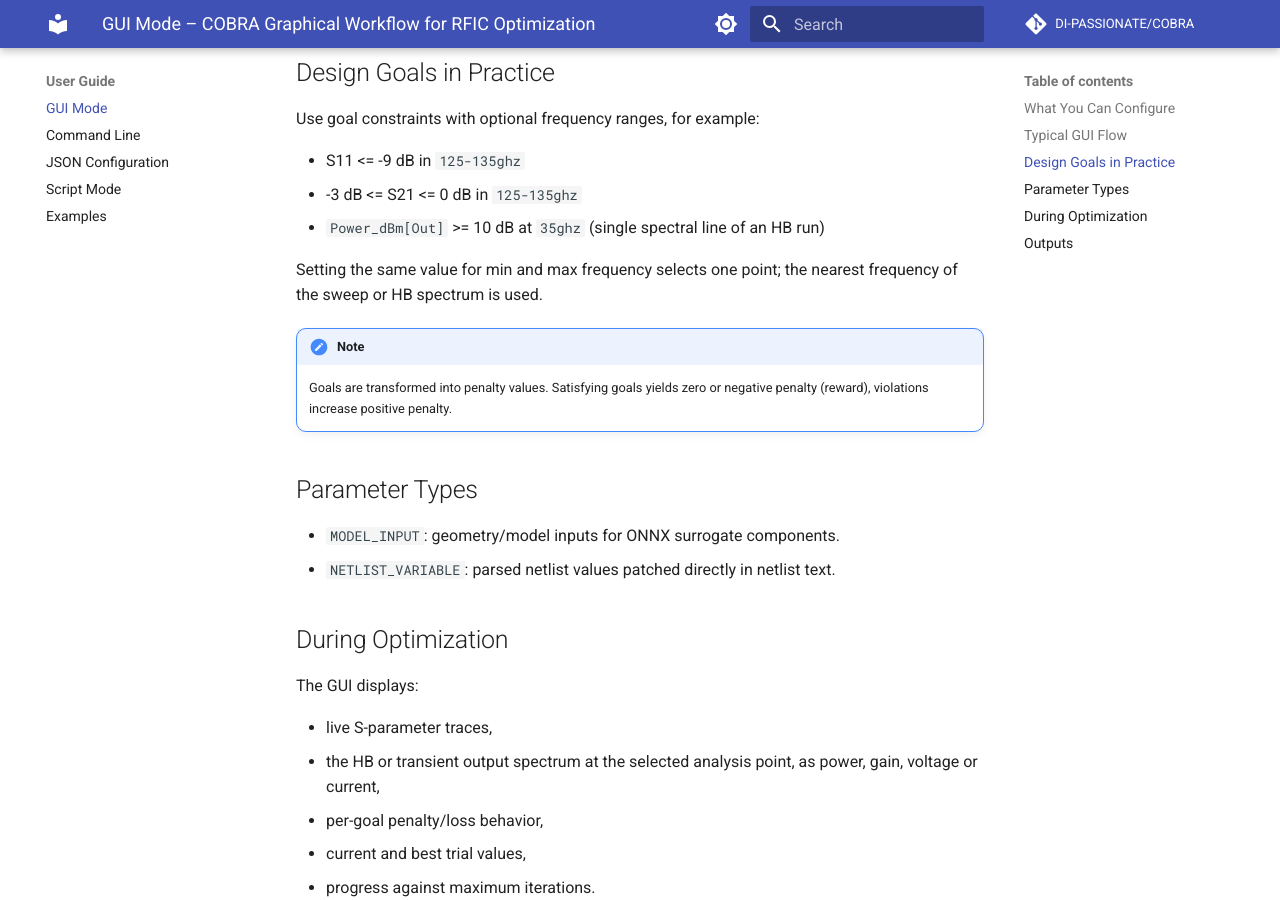
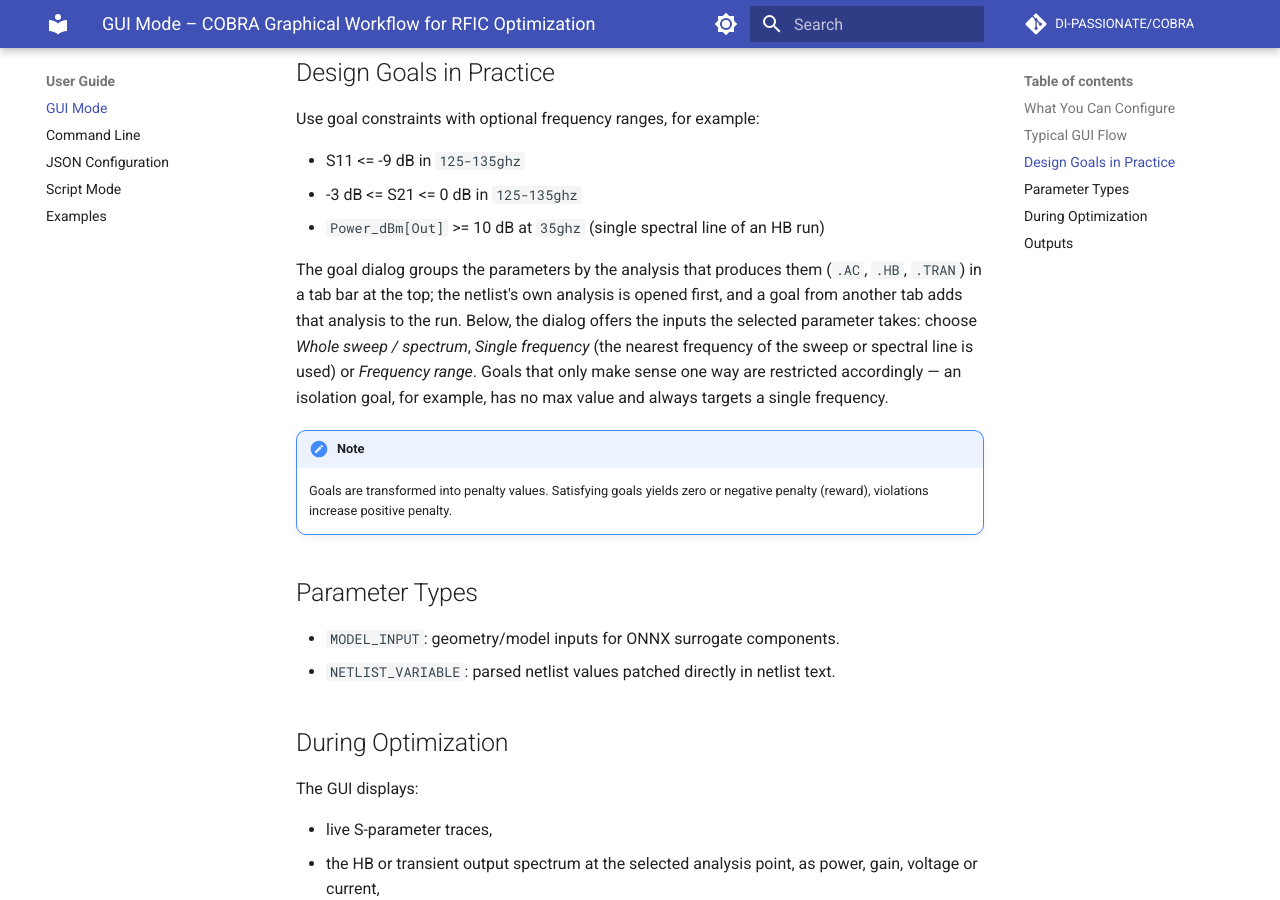
Before and after one commit to DI-PASSIONATE/COBRA, an MkDocs documentation site: the page built from docs/user-guide/gui.md, in a window 1280 px wide and 900 px high, scrolled down 1425 px. Built offline with MkDocs 1.6.1 and Material for MkDocs 9.7.7, drawn with Linux system fonts in a browser that asks for light colours; comment, search, counter and statistics services are not loaded.

```diff
--- a/docs/user-guide/gui.md
+++ b/docs/user-guide/gui.md
@@ -42,7 +42,7 @@ Use goal constraints with optional frequency ranges, for example:
 - -3 dB <= S21 <= 0 dB in `125-135ghz`
 - `Power_dBm[Out]` >= 10 dB at `35ghz` (single spectral line of an HB run)
 
-Setting the same value for min and max frequency selects one point; the nearest frequency of the sweep or HB spectrum is used.
+The goal dialog groups the parameters by the analysis that produces them (`.AC`, `.HB`, `.TRAN`) in a tab bar at the top; the netlist's own analysis is opened first, and a goal from another tab adds that analysis to the run. Below, the dialog offers the inputs the selected parameter takes: choose *Whole sweep / spectrum*, *Single frequency* (the nearest frequency of the sweep or spectral line is used) or *Frequency range*. Goals that only make sense one way are restricted accordingly — an isolation goal, for example, has no max value and always targets a single frequency.
 
 !!! note
     Goals are transformed into penalty values. Satisfying goals yields zero or negative penalty (reward), violations increase positive penalty.
```
Also changed, not shown: docs/advanced/harmonic-balance.md (+1 -1 lines), docs/advanced/transient.md (+2 -0 lines), 1 other file.
